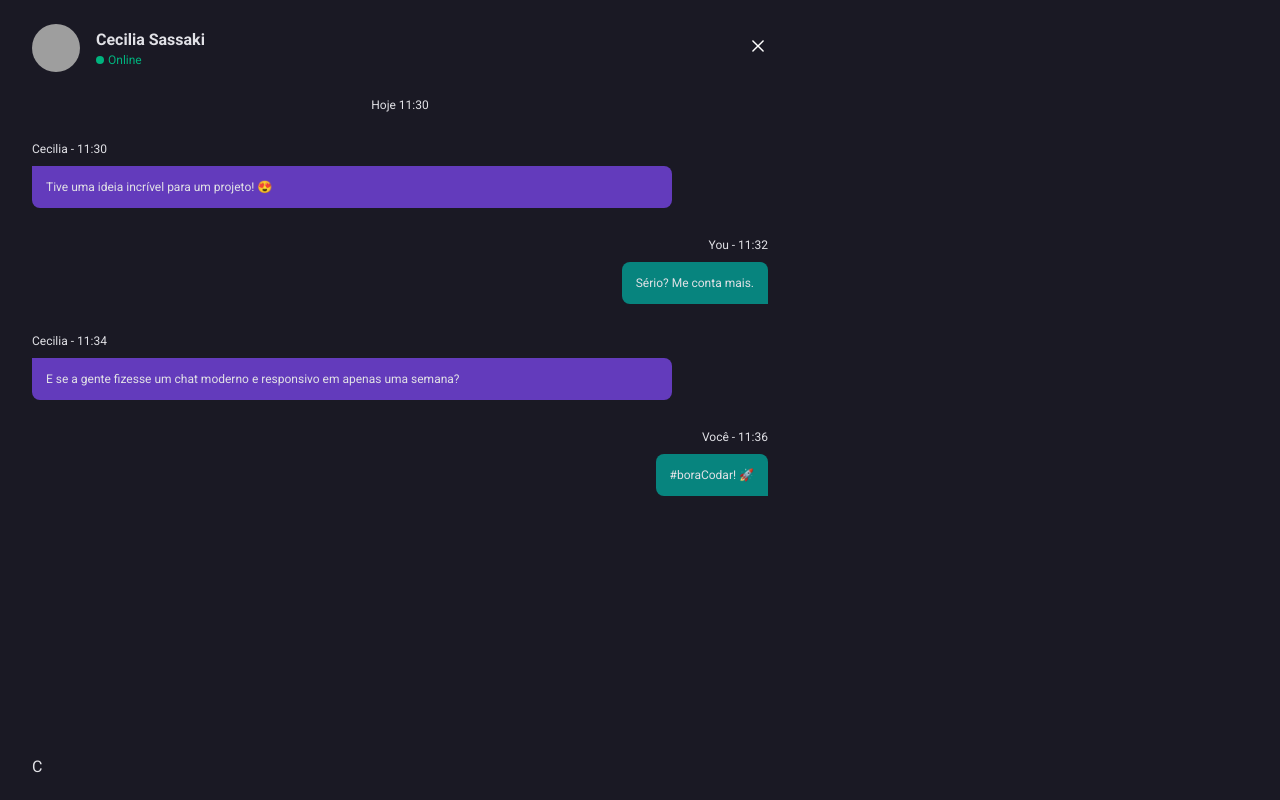
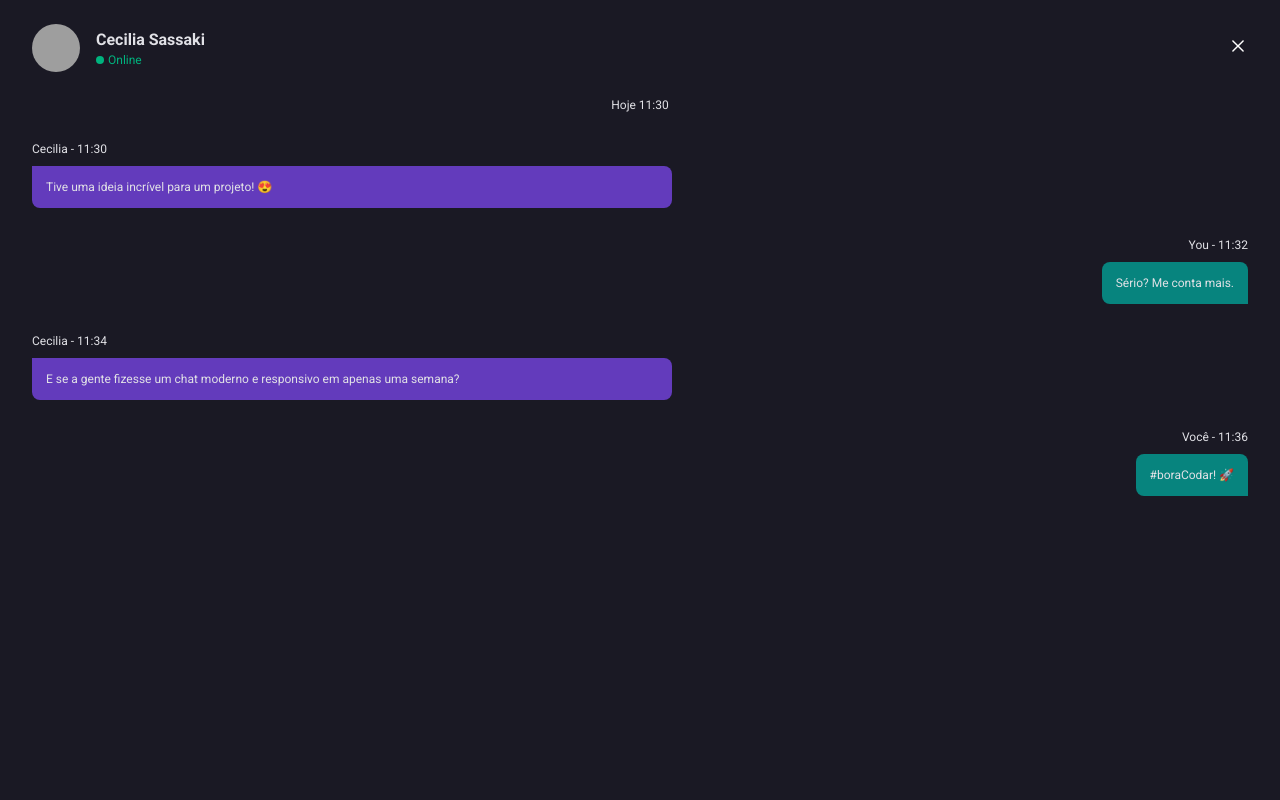
Before and after one commit to analuisadev/dev-chat, a plain HTML site: page index.html in a window 1280 px wide. Drawn offline with Linux system fonts and the light colour scheme; grey boxes are pictures that could not be loaded.

Commit message:
feat: adjusted width

```diff
--- a/index.html
+++ b/index.html
@@ -48,7 +48,7 @@
                     </div>
                 </div>
             </div>
-            <div class="send">C</div>
+            <div class="send"></div>
     </div>
     <script src="src/assets/js/app.js"></script>
 </body>
--- a/src/assets/css/style.css
+++ b/src/assets/css/style.css
@@ -28,7 +28,7 @@ body {
 #app {
     padding: 2.4rem 3.2rem; /* NOVO */
     height: 100vh;
-    width: 100vh;
+    width: 100vw;
     display: grid;
     grid-template-rows: max-content 1fr max-content; /* NOVO */
 }
```
